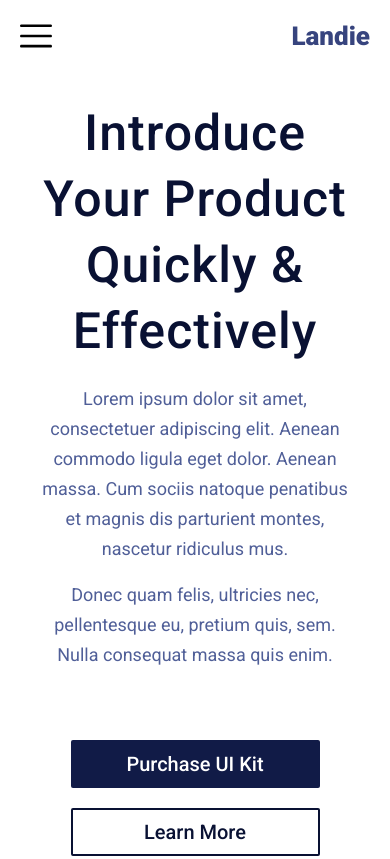
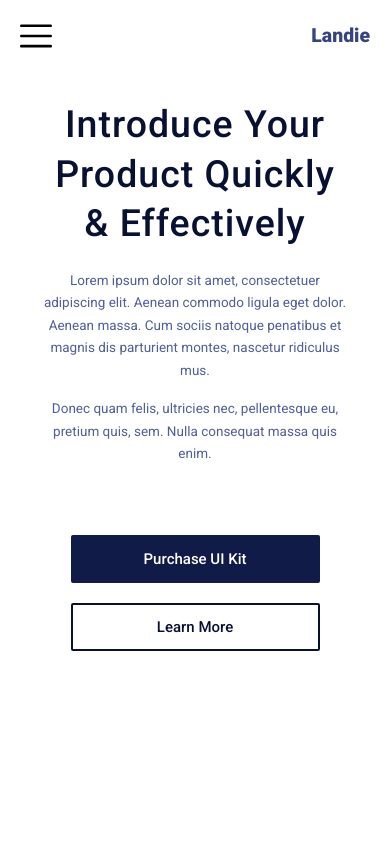
Before and after one commit to NazarGorokhivskiy/LandingForLiveCoding, a website: page index.html in a window 390 px wide. Shown: the top 859 px of the page. Drawn offline with Linux system fonts and the light colour scheme.

Commit message:
update: made font-sizes responsive

```diff
--- a/css/styles.css
+++ b/css/styles.css
@@ -7,6 +7,12 @@ body {
 @media screen and (max-width: 768px) {
   body {
     text-align: center;
+  }
+}
+
+@media screen and (max-width: 450px) {
+  :root {
+    font-size: 12px;
   }
 }
 
@@ -35,24 +41,24 @@ button {
   --color-dark: #111b47;
   --color-font-dark: #091133;
 
-  --font-size-normal: 16px;
-  --font-size-small: 14px;
-  --font-size-tiny: 12px;
+  --font-size-normal: 1rem;
+  --font-size-small: .875rem;
+  --font-size-tiny: .75rem;
 }
 
 /*** global classes ***/
 
 .title {
   font-weight: 500;
-  font-size: 36px;
+  font-size: 2.25rem;
   color: var(--color-font-dark);
   margin-bottom: 16px;
-  line-height: 48px;
+  line-height: 3rem;
 }
 
 .paragraph {
   font-size: var(--font-size-normal);
-  line-height: 26px;
+  line-height: 1.625rem;
   color: #6f7cb2;
   margin-top: 6px;
 }
@@ -97,7 +103,7 @@ button {
 
 .header__title {
   font-weight: 900;
-  font-size: 26px;
+  font-size: 1.62rem;
   color: #37447e;
 }
 
@@ -201,17 +207,17 @@ button {
 
 .hero__heading {
   font-weight: 500;
-  font-size: 50px;
-  line-height: 66px;
+  font-size: 3.125rem;
+  line-height: 4.125rem;
   letter-spacing: 1px;
   color: var(--color-font-dark);
   margin-bottom: 20px;
 }
 
 .hero__paragraph {
-  font-size: 18px;
+  font-size: 1.125rem;
   margin-bottom: 16px;
-  line-height: 30px;
+  line-height: 1.875rem;
 }
 
 .hero__bottom {
@@ -251,7 +257,7 @@ button {
   }
 
   .hero__button {
-    font-size: 20px;
+    font-size: 1.25rem;
     width: 249px;
     height: 48px;
   }
@@ -327,7 +333,7 @@ button {
 
 .pricing__label {
   font-size: var(--font-size-normal);
-  line-height: 26px;
+  line-height: 1.625rem;
   text-align: center;
   color: #222f65;
   margin-bottom: 60px;
```
